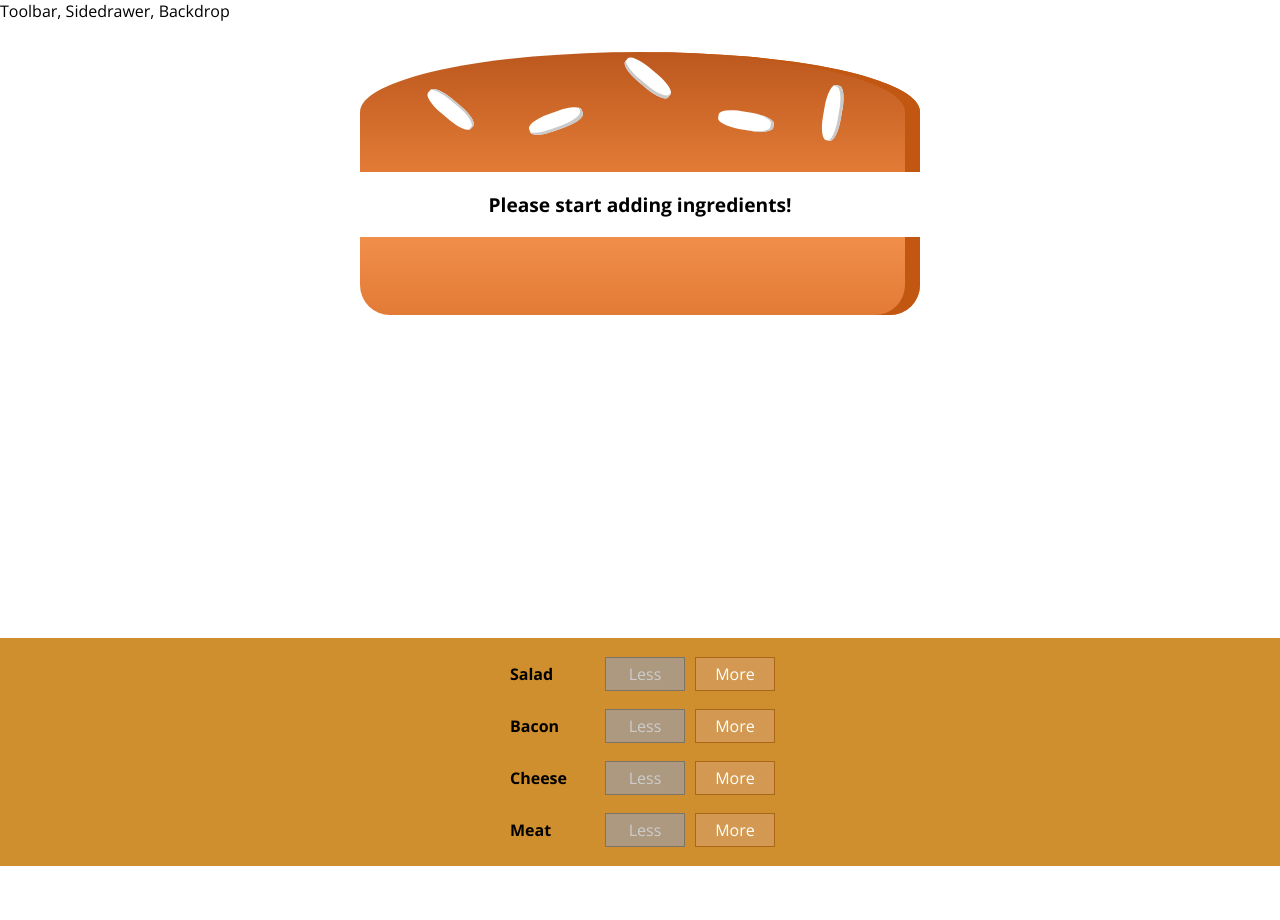
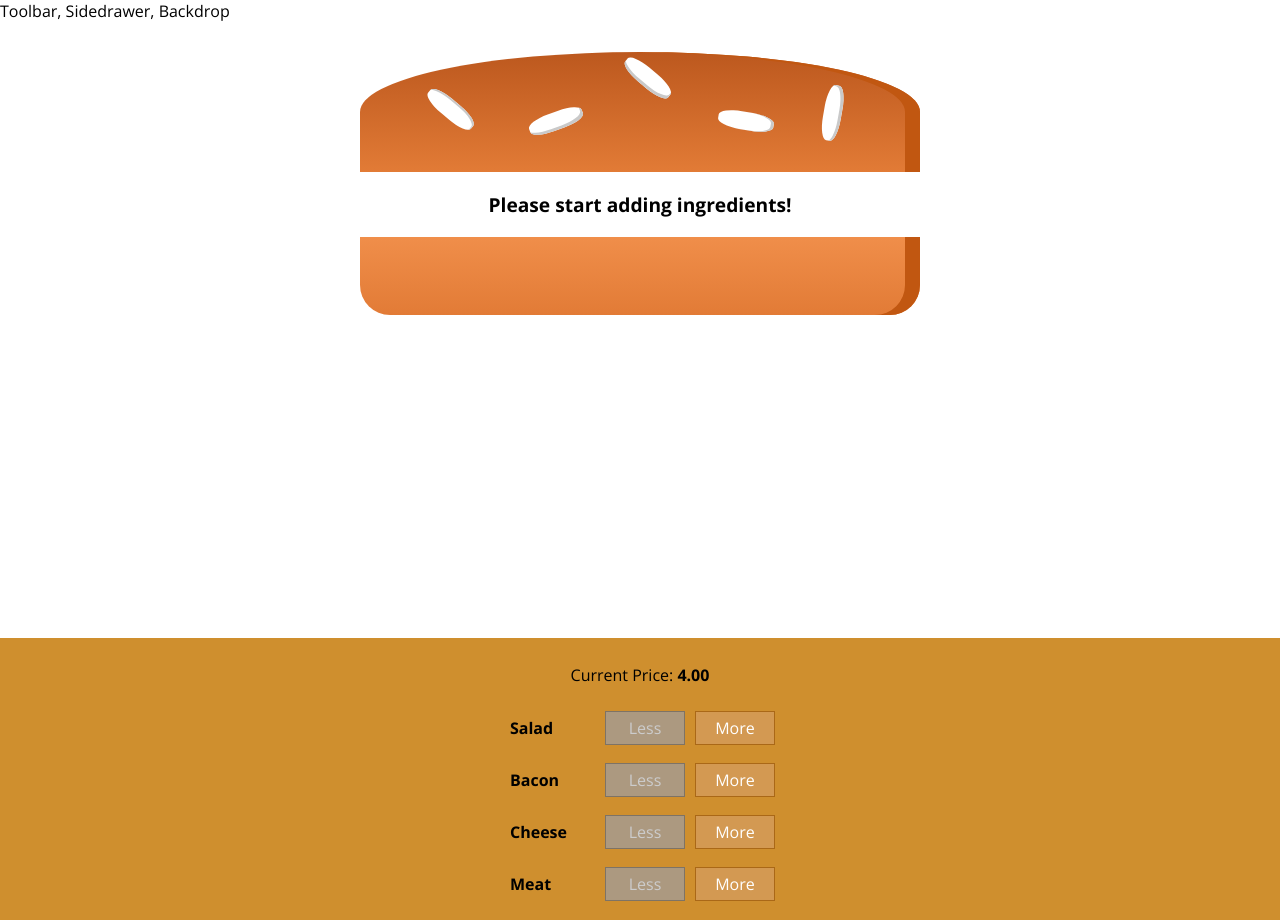
Before and after one commit to RobSydian/my-burger-app, a React (Create React App) app: page / in a window 1280 px wide. Before the commit the page ends 866 px from the top, so only its background shows below. Built offline with nearby package versions, Linux system fonts and the light colour scheme.

Commit message:
Fix cheese problem

```diff
--- a/src/components/Burger/BuildControls/BuildControls.js
+++ b/src/components/Burger/BuildControls/BuildControls.js
@@ -12,6 +12,7 @@
 
 const buildControls = (props) => (
   <div className={classes.BuildControls}>
+    <p>Current Price: <strong>{props.price.toFixed(2)}</strong></p>
     {controls.map((ctrl) => (
       <BuildControl
         key={ctrl.label}
--- a/src/containers/BurgerBuilder/BurgerBuilder.js
+++ b/src/containers/BurgerBuilder/BurgerBuilder.js
@@ -5,7 +5,7 @@
 
 const INGREDIENT_PRICES = {
   salad: 0.5,
-  chseese: 0.4,
+  cheese: 0.4,
   meat: 1.3,
   bacon: 0.7
 };
@@ -30,6 +30,7 @@
     const priceAddition = INGREDIENT_PRICES[type];
     const oldPrice = this.state.totalPrice;
     const newPrice = oldPrice + priceAddition;
+
     this.setState({ totalPrice: newPrice, ingredients: updatedIngredients });
   };
 
@@ -52,9 +53,9 @@
   render() {
     const disabledInfo = {
       ...this.state.ingredients
-    }
+    };
     for (const key in disabledInfo) {
-      disabledInfo[key] =disabledInfo[key] <= 0
+      disabledInfo[key] = disabledInfo[key] <= 0;
     }
     return (
       <Aux>
@@ -63,6 +64,7 @@
           ingredientAdded={this.addIngredientHandler}
           ingredientRemoved={this.removeIngredientHandler}
           disabled={disabledInfo}
+          price={this.state.totalPrice}
         />
       </Aux>
     );
```
